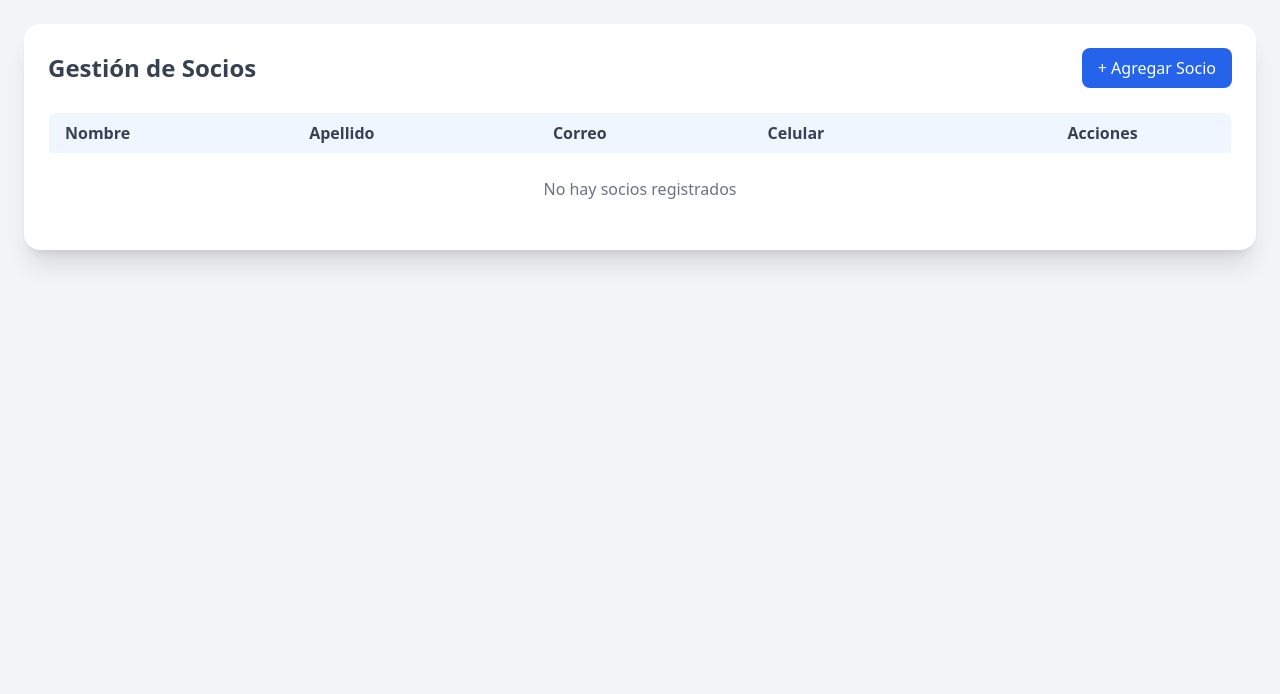
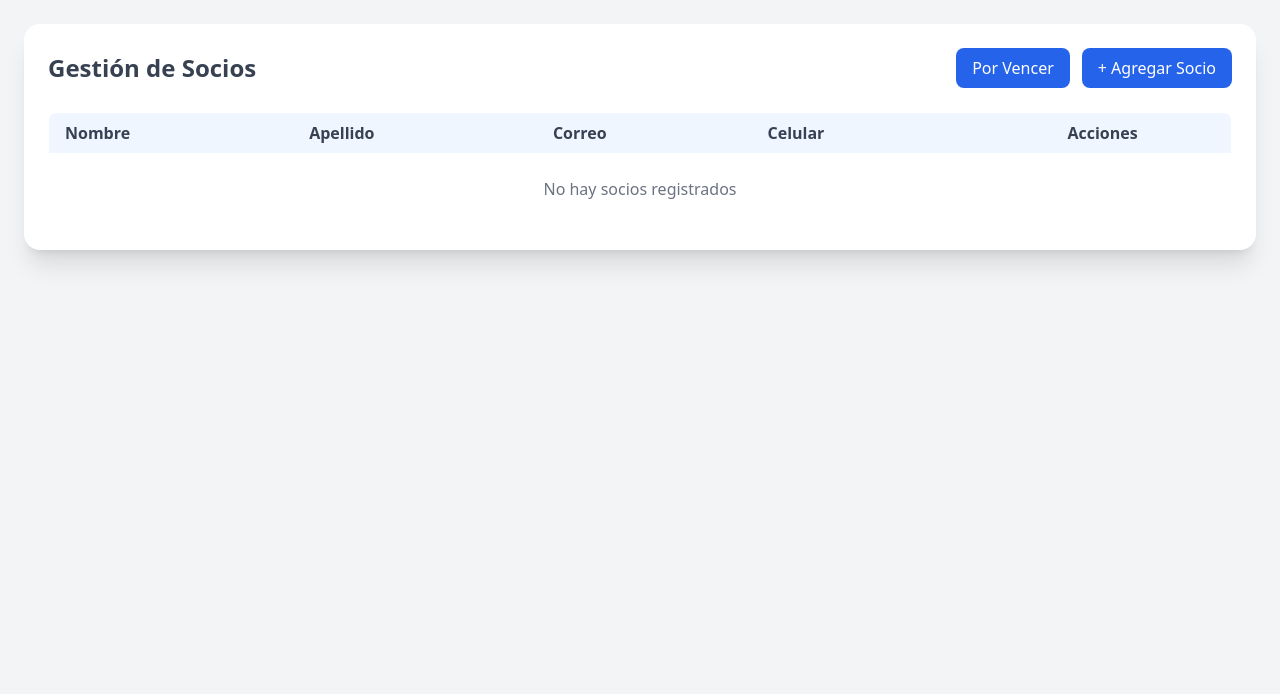
Before and after one commit to Darkohh16/membership_control, a Django app: page /socios/mostrar/ in a window 1280 px wide. Shown: the part 60-754 px from the top of the page. Run offline with Django 5.2, Linux system fonts and the light colour scheme; the visitor is signed in with stand-in values (Sample User, id 1); data that the repository does not hold is empty; some libraries are stand-ins or nearby versions.

Commit message:
fix: corregido vista general de socios

```diff
--- a/templates/socios/socios_general.html
+++ b/templates/socios/socios_general.html
@@ -7,13 +7,16 @@
   <div class="max-w-7xl mx-auto bg-white shadow-xl rounded-2xl p-6">
     <!-- Encabezado -->
     <div class="flex items-center justify-between mb-6">
-      <h1 class="text-2xl font-bold text-gray-700">Gestión de Socios</h1>
-      <a href="{% url 'nuevo_socio' %}" class="bg-blue-600 text-white px-4 py-2 rounded-lg font-medium hover:bg-blue-700 transition flex items-center gap-2"
-      >
-        + Agregar Socio
-      </a>
+        <h1 class="text-2xl font-bold text-gray-700">Gestión de Socios</h1>
+        <div class="flex items-center gap-3">
+            <a href="{% url 'por_vencer' %}" class="bg-blue-600 text-white px-4 py-2 rounded-lg font-medium hover:bg-blue-700 transition flex items-center gap-2">
+                Por Vencer
+            </a>
+            <a href="{% url 'nuevo_socio' %}" class="bg-blue-600 text-white px-4 py-2 rounded-lg font-medium hover:bg-blue-700 transition flex items-center gap-2">
+                + Agregar Socio
+            </a>
+        </div>
     </div>
-
     <!-- Tabla -->
     <div class="overflow-x-auto">
       <table class="min-w-full border border-gray-200 rounded-lg overflow-hidden">
@@ -27,7 +30,6 @@
           </tr>
         </thead>
         <tbody class="divide-y divide-gray-200">
-          <!-- Ejemplo de fila (se reemplaza dinámicamente en Django con un for) -->
           {% for socio in socios %}
           <tr class="hover:bg-gray-50 transition">
             <td class="px-4 py-2 text-gray-700">{{ socio.nombre }}</td>
```
